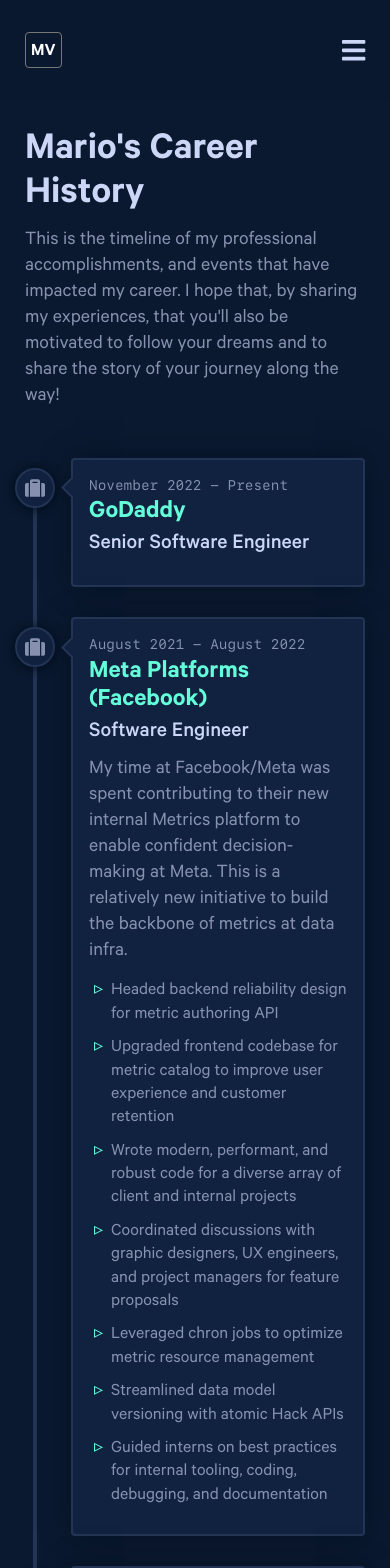
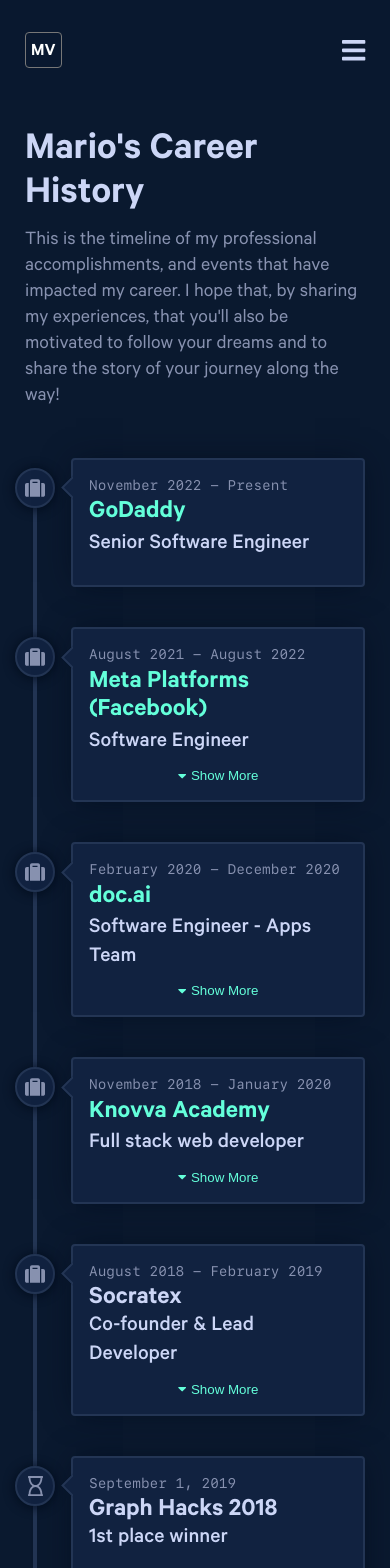
Before and after one commit to villacreses/personal-site-v2, a Next.js app: page /timeline in a window 390 px wide. Shown: the top 1568 px of the page. Built offline with nearby package versions, Linux system fonts and the light colour scheme.

Commit message:
Implement `MoreLessContainer`

```diff
--- /dev/null
+++ b/src/components/MoreLessContainer.module.scss
@@ -0,0 +1,28 @@
+@use '@styles/breakpoints';
+@use '@styles/mixins';
+
+.hideOnMd {
+  @include breakpoints.md {
+    &[data-isopen=false][data-ignore=false] {
+      display: none;
+    }
+  }
+}
+
+.toggle {
+  display: none;
+
+  margin: 10px auto 0 auto;
+  background: none;
+  color: var(--green);
+
+  svg {
+    margin-right: 5px;
+  }
+
+  @include breakpoints.md {
+    &[data-ignore=false] {
+      display: block;
+    }
+  }
+}
--- /dev/null
+++ b/src/components/MoreLessContainer.tsx
@@ -0,0 +1,38 @@
+import {FC, useState} from 'react';
+import { Icon } from './Icon';
+import styles from './MoreLessContainer.module.scss';
+
+type MoreLessContainerProps = {
+  openByDefault?: boolean;
+  ignoreIf?: boolean;
+}
+
+const MoreLessContainer: FC<MoreLessContainerProps> = ({
+  openByDefault = false,
+  ignoreIf = false,
+  children
+}) => {
+  const [isOpen, setIsOpen] = useState(openByDefault);
+  return (
+    <>
+      <div
+        className={styles.hideOnMd}
+        data-isopen={isOpen}
+        data-ignore={ignoreIf}
+      >
+        {children}
+      </div>
+      <button
+        type="button"
+        onClick={() => setIsOpen(!isOpen)}
+        className={styles.toggle}
+        data-ignore={ignoreIf}
+      >
+        <Icon id={isOpen ? 'caretUp' : 'caretDown'} />
+        {isOpen ? 'Show Less' : 'Show More'}
+      </button>
+    </>
+  )
+}
+
+export default MoreLessContainer;
--- a/src/components/Timeline.module.scss
+++ b/src/components/Timeline.module.scss
@@ -82,14 +82,10 @@
   margin-bottom: 0;
   padding: 0 0 var(--fz-h1);
 
-  row-gap: clamp(30px, 5vw, 80px);
+  row-gap: clamp(40px, 5vw, 55px);
 
   @include breakpoints.mobile-portrait {
     margin-left: -10px;
-  }
-
-  @include breakpoints.sm {
-    row-gap: 30px;
   }
 
   /* The line */
--- a/src/components/index.ts
+++ b/src/components/index.ts
@@ -10,4 +10,5 @@
 export { default as Timeline } from './Timeline';
 export { default as AnchorLink } from './AnchorLink';
 export { default as LayoutBlank } from './LayoutBlank';
-export {ZZWorkExperienceTabList} from './ZZWorkExperienceTabList'
+export {ZZWorkExperienceTabList} from './ZZWorkExperienceTabList';
+export {default as MoreLessContainer} from './MoreLessContainer';
--- a/src/pages/timeline.tsx
+++ b/src/pages/timeline.tsx
@@ -1,6 +1,6 @@
 import {FC} from 'react';
 import Markdown from 'react-markdown';
-import {DisplayIf, Layout, Timeline} from '@components';
+import {DisplayIf, Layout, MoreLessContainer, Timeline} from '@components';
 import styles from '../components/Timeline.module.scss';
 import {experience} from '@data';
 import {AnchorProps} from '@types';
@@ -44,6 +44,7 @@
       </CompanyHeaderLink>
     </h2>
     <h3>{title}</h3>
+    <MoreLessContainer ignoreIf={!flavorText && !impact.length}>
       <DisplayIf condition={!!flavorText}>
         <Markdown>
           {flavorText!}
@@ -55,6 +56,7 @@
           ''
           )}
       </Markdown>
+    </MoreLessContainer>
   </>
 )
 
--- a/types/icons.types.ts
+++ b/types/icons.types.ts
@@ -19,7 +19,9 @@
   faBars,
   faExternalLinkAlt,
   faGraduationCap,
-  faSuitcase
+  faSuitcase,
+  faCaretUp,
+  faCaretDown,
 } from '@fortawesome/free-solid-svg-icons';
 
 export enum ExperienceCategory {
@@ -43,6 +45,8 @@
   suitcase: faSuitcase,
   school: faGraduationCap,
   hourglass: faHourglass,
+  caretUp: faCaretUp,
+  caretDown: faCaretDown,
   [ExperienceCategory.JOBS]: faSuitcase,
   [ExperienceCategory.HACKATHON]: faHourglass,
   [ExperienceCategory.EDUCATION]: faGraduationCap,
```
Lines whose indentation alone changed are shown as unchanged.
